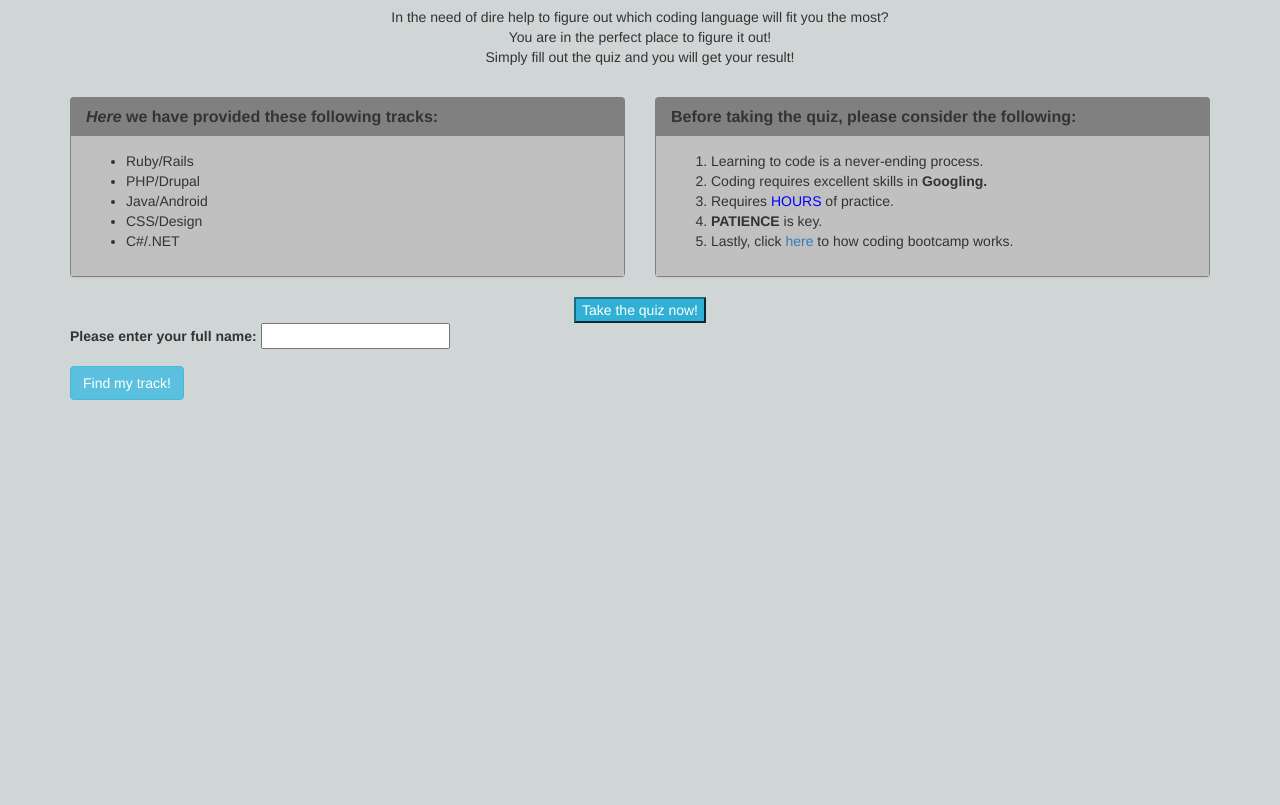
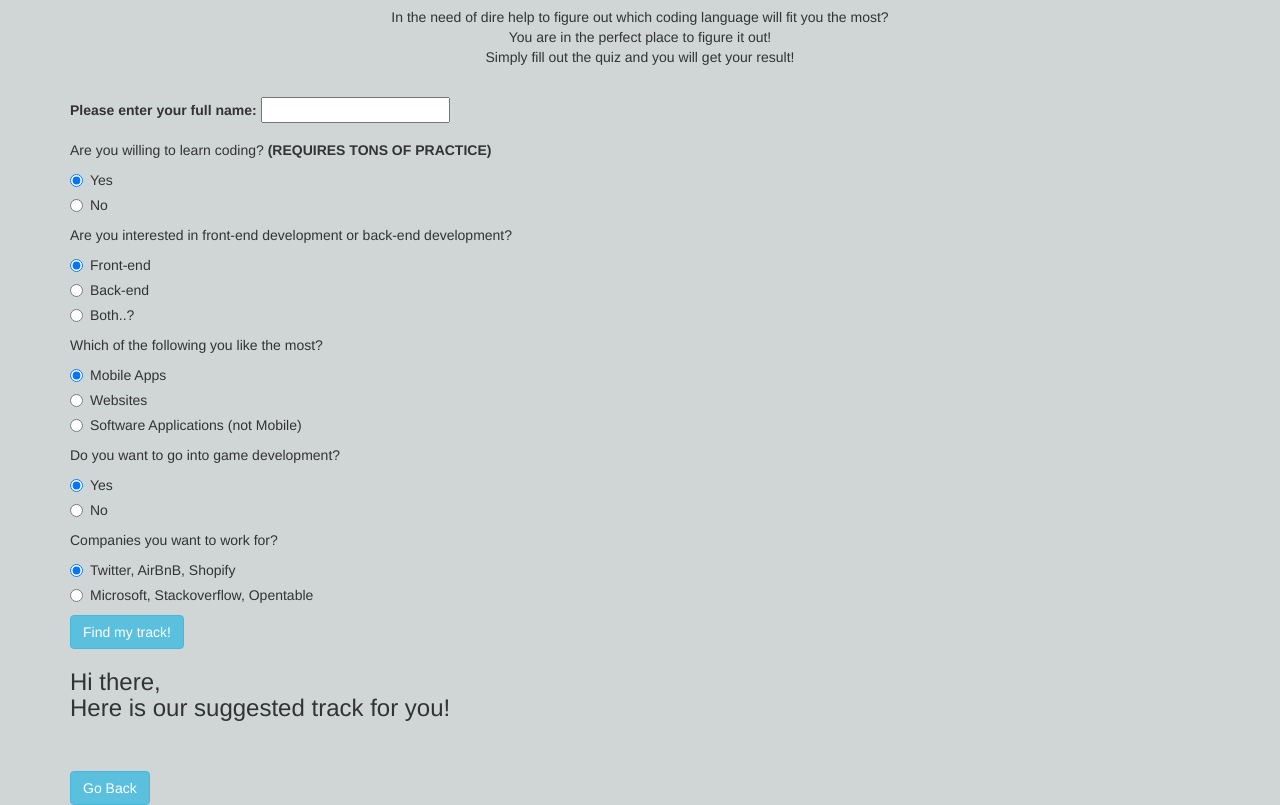
Before and after one commit to kennyhalim/track-suggester, a plain HTML site: page index.html in a window 1280 px wide. Both pictures are taken after a click on the button "Take the quiz now!". Shown: the part 63-868 px from the top of the page. Before the commit the page ends 800 px from the top, so only its background shows below. Drawn offline with Linux system fonts and the light colour scheme.

Commit message:
add more HTML code and scripting to buttons, edit README file as well

```diff
--- a/css/styles.css
+++ b/css/styles.css
@@ -26,3 +26,7 @@ body {
 #buttoncenter {
   text-align: center;
 }
+
+#quiz {
+  display:none;
+}
--- a/index.html
+++ b/index.html
@@ -51,7 +51,7 @@
     </div>
 
     <div id="buttoncenter">
-      <button class="button btn-info" id="takequiz">Take the quiz now!</button>
+      <button type="button" class="btn btn-info" id="takequiz">Take the quiz now!</button>
     </div>
 
     <div id="quiz">
@@ -62,10 +62,114 @@
           <input id="name" type="text" required>
         </div>
 
+        <div class="question1">
+          <p>Are you willing to learn coding? <strong>(REQUIRES TONS OF PRACTICE)</strong></p>
+          <div class="radio">
+            <label>
+            <input type="radio" name="question1" value="yes1" checked="checked">
+            Yes
+            </label>
+          </div>
 
+          <div class="radio">
+            <label>
+            <input type="radio" name="question1" value="yes2">
+            No
+            </label>
+          </div>
+        </div>
+
+        <div class="question2">
+          <p>Are you interested in front-end development or back-end development?</p>
+          <div class="radio">
+            <label>
+            <input type="radio" name="question2" value="frontend" checked="checked">
+            Front-end
+            </label>
+          </div>
+
+          <div class="radio">
+            <label>
+            <input type="radio" name="question2" value="backend">
+            Back-end
+            </label>
+          </div>
+
+          <div class="radio">
+            <label>
+            <input type="radio" name="question2" value="both">
+            Both..?
+            </label>
+          </div>
+        </div>
+
+        <div class="question3">
+          <p>Which of the following you like the most?</p>
+          <div class="radio">
+            <label>
+            <input type="radio" name="question3" value="mobile" checked="checked">
+            Mobile Apps
+            </label>
+          </div>
+
+          <div class="radio">
+            <label>
+            <input type="radio" name="question3" value="website">
+            Websites
+            </label>
+          </div>
+
+          <div class="radio">
+            <label>
+            <input type="radio" name="question3" value="software">
+            Software Applications (not Mobile)
+            </label>
+          </div>
+        </div>
+
+        <div class="question4">
+          <p>Do you want to go into game development?</p>
+          <div class="radio">
+            <label>
+            <input type="radio" name="question4" value="yes4" checked="checked">
+            Yes
+            </label>
+          </div>
+
+          <div class="radio">
+            <label>
+            <input type="radio" name="question4" value="no4">
+            No
+            </label>
+          </div>
+        </div>
+
+        <div class="question5">
+          <p>Companies you want to work for?</p>
+          <div class="radio">
+            <label>
+            <input type="radio" name="question5" value="twitter" checked="checked">
+            Twitter, AirBnB, Shopify
+            </label>
+          </div>
+
+          <div class="radio">
+            <label>
+            <input type="radio" name="question5" value="microsoft">
+            Microsoft, Stackoverflow, Opentable
+            </label>
+          </div>
+        </div>
 
         <button type="submit" id="submitBtn" class="btn btn-info">Find my track!</button>
       </form>
+    </div>
+
+    <div id="result">
+      <h3> Hi there, <span class="name"></span><br>Here is our suggested track for you!</h3>
+      <p id="output">
+      </p><br><br>
+      <button type="button" class="btn btn-info" id="goBack">Go Back</buttton>
     </div>
 
 
--- a/js/scripts.js
+++ b/js/scripts.js
@@ -1,7 +1,8 @@
 $(document).ready(function(){
-  // $("button#takequiz").click(function(){
-  //   $(".intro").hide();
-  //   $("button#takequiz").hide();
-  // });
+  $("button#takequiz").click(function(){
+    $(".intro").hide();
+    $("button#takequiz").hide();
+    $("#quiz").show();
+  });
 
 });
```
Also changed, not shown: 1 other file.
